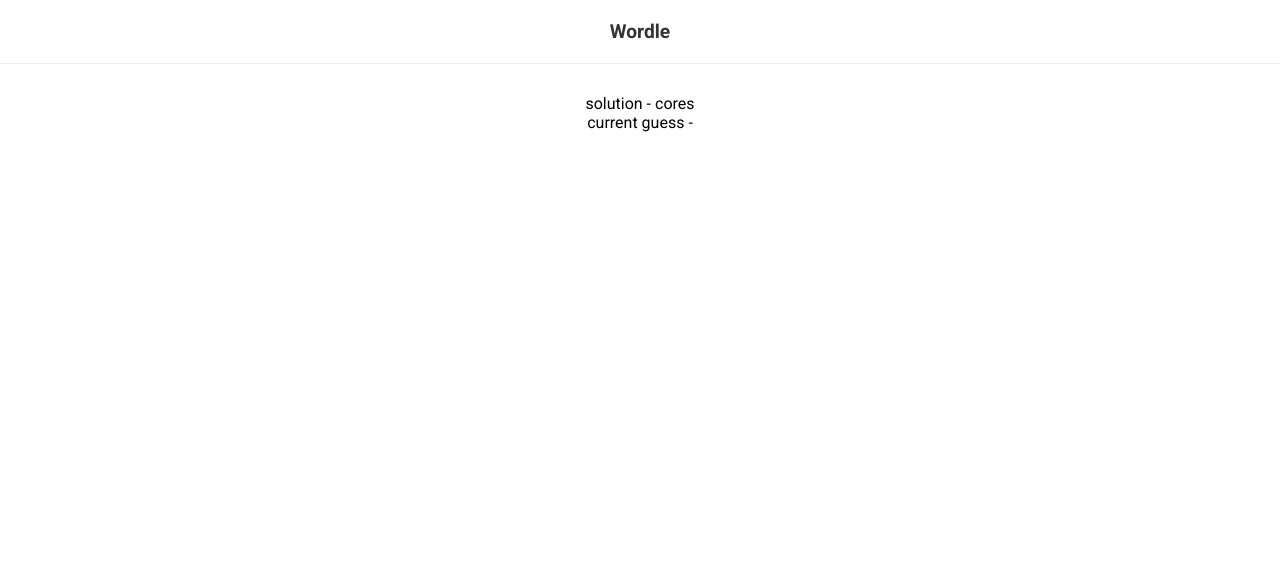
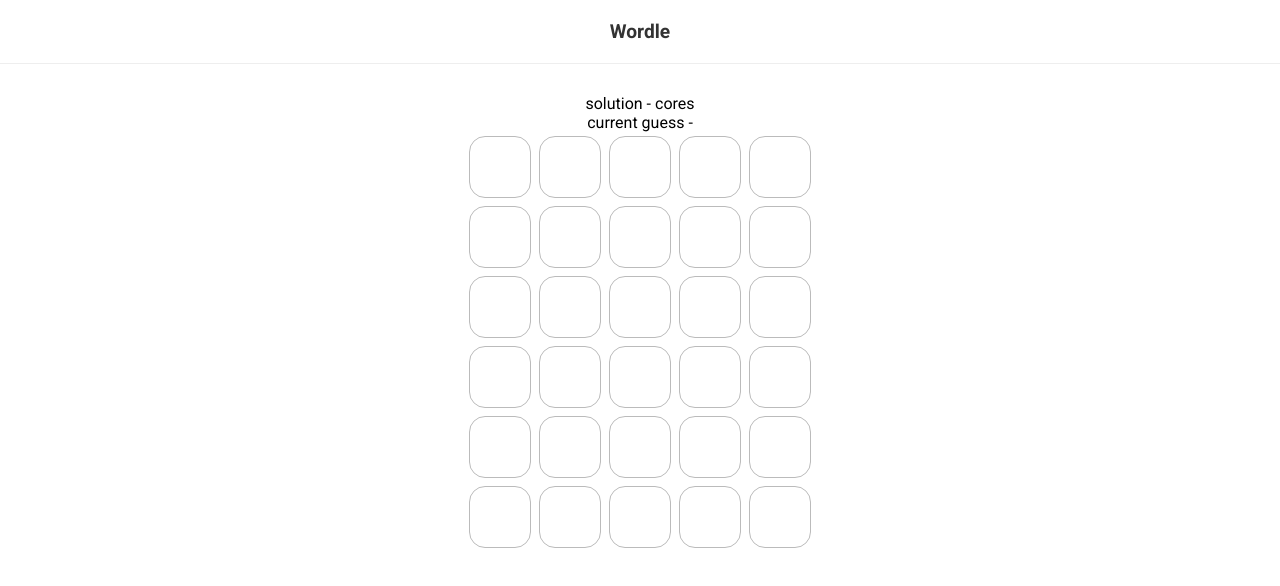
Before and after one commit to RukshanNuwan/wordle, a React (Create React App) app: page / in a window 1280 px wide. Shown: the top 586 px of the page. Built offline with nearby package versions, Linux system fonts and the light colour scheme; data requests are answered from the project's data file.

Commit message:
creating a game grid

```diff
--- /dev/null
+++ b/src/components/Grid.jsx
@@ -0,0 +1,13 @@
+import Row from "./Row";
+
+const Grid = ({currentGuess, guesses, turn}) => {
+  return (
+    <div>
+      {guesses.map((guess, index) => (
+        <Row key={index}/>
+      ))}
+    </div>
+  );
+};
+
+export default Grid;
--- /dev/null
+++ b/src/components/Row.jsx
@@ -0,0 +1,15 @@
+const Row = () => {
+
+
+  return (
+    <div className='row'>
+      <div></div>
+      <div></div>
+      <div></div>
+      <div></div>
+      <div></div>
+    </div>
+  );
+};
+
+export default Row;
--- a/src/components/Wordle.jsx
+++ b/src/components/Wordle.jsx
@@ -1,6 +1,7 @@
 import {useEffect} from 'react';
 
 import useWordle from "../hooks/useWordle";
+import Grid from "./Grid";
 
 const Wordle = ({solution}) => {
   const {currentGuess, guesses, isCorrect, turn, handleKeyUp} = useWordle(solution);
@@ -18,6 +19,12 @@
     <div>
       <div>solution - {solution}</div>
       <div>current guess - {currentGuess}</div>
+
+      <Grid
+        currentGuess={currentGuess}
+        guesses={guesses}
+        turn={turn}
+      />
     </div>
   );
 };
--- a/src/index.css
+++ b/src/index.css
@@ -1,13 +1,33 @@
 body {
+  margin: 0;
   text-align: center;
   font-size: 1em;
-  margin: 0;
 }
 
 h1 {
+  margin: 0 0 30px 0;
+  padding: 20px 0;
   font-size: 1.2em;
-  padding: 20px 0;
   border-bottom: 1px solid #eee;
-  margin: 0 0 30px 0;
   color: #333;
 }
+
+.row {
+  display: flex;
+  justify-content: center;
+  text-align: center;
+}
+
+.row > div {
+  width: 60px;
+  height: 60px;
+  margin: 4px;
+  display: block;
+  border: 1px solid #bbb;
+  border-radius: 16px;
+  text-align: center;
+  line-height: 60px;
+  text-transform: uppercase;
+  font-weight: bold;
+  font-size: 2.5em;
+}
```
